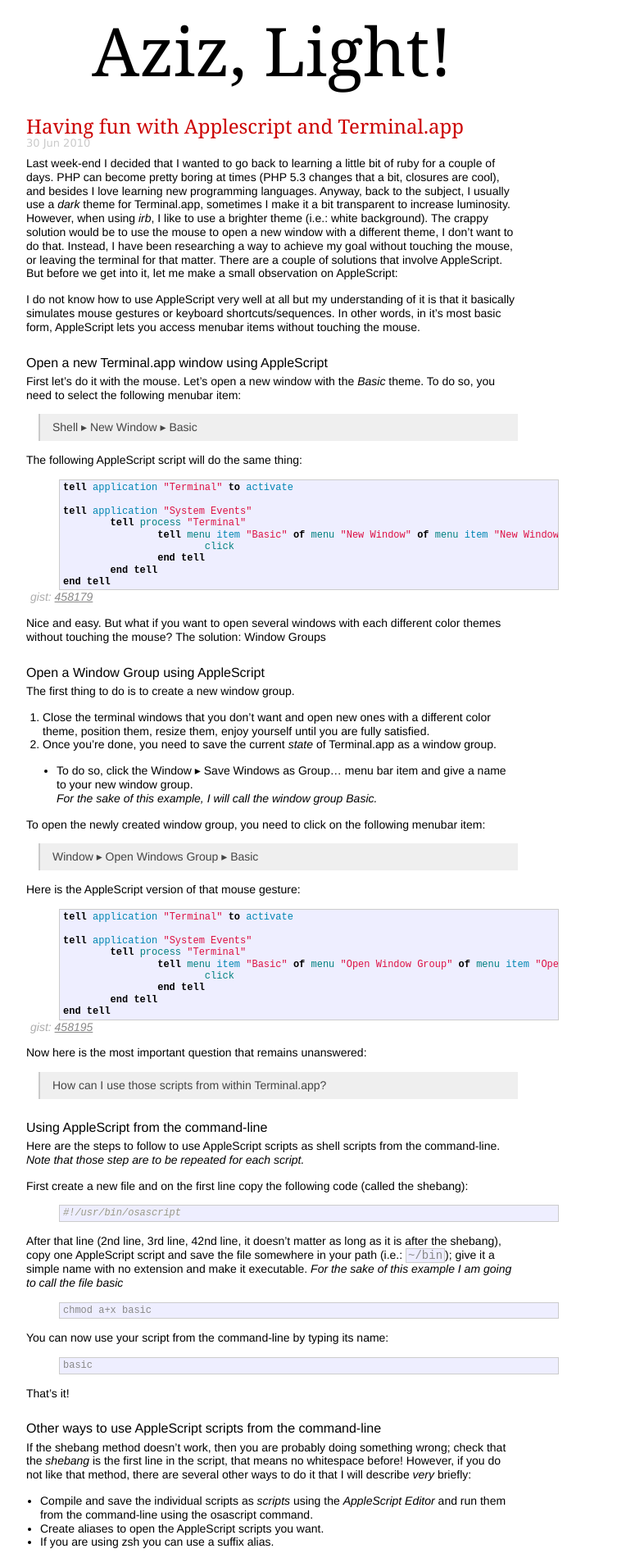
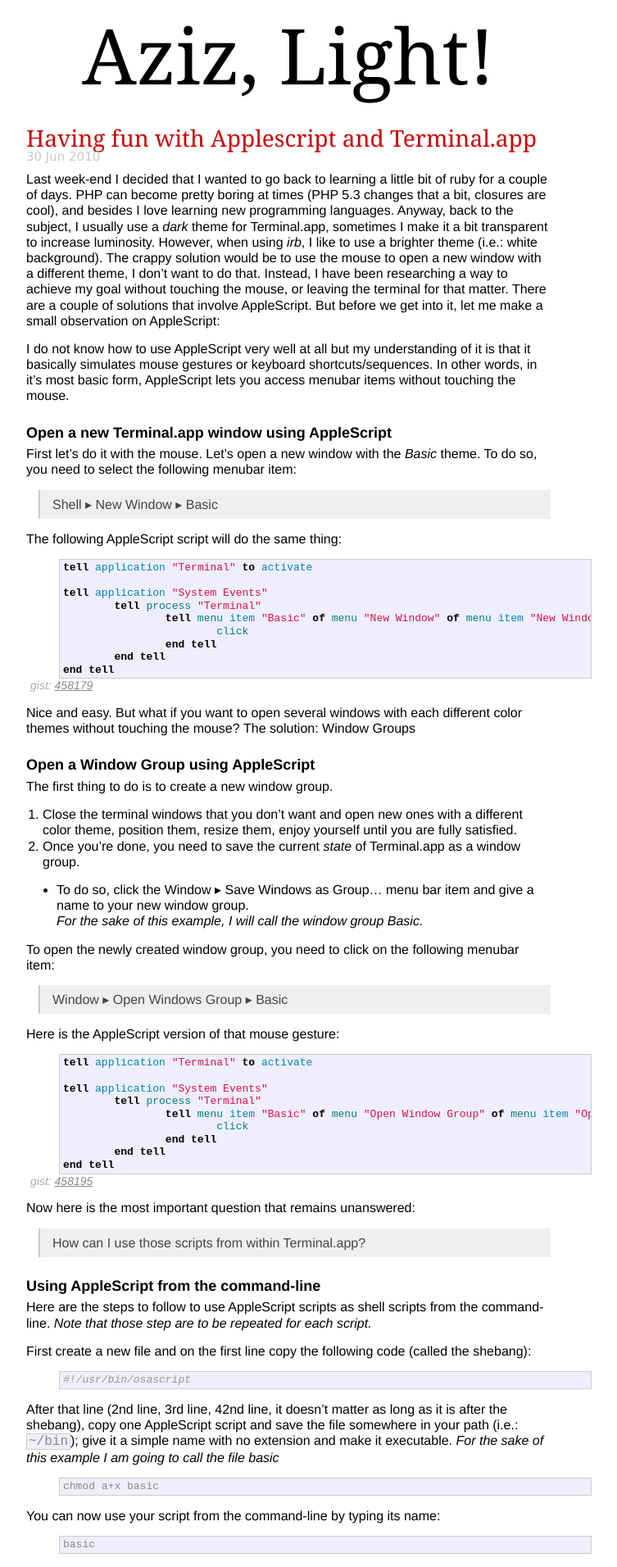
Before and after one commit to AzizLight/azizlight.github.com, a Jekyll site: the page built from _posts/2010-06-30-having-fun-with-applescript-and-terminal-app.markdown, in a window 1280 px wide. Shown: the top 1912 px of the page at 82% size, without its empty margins (8-761 px from the left). Built offline with Jekyll 4.4.1, drawn with Linux system fonts in a browser that asks for light colours.

Commit message:
- Increased font-size - Added favicon - Removed color change on hover on the title and the date - Set font-weight to bold on the level 3 headings (h3).

```diff
--- a/_layouts/default.html
+++ b/_layouts/default.html
@@ -7,11 +7,13 @@
 	<meta name="description" content="Aziz Light's blog." />
 	<meta name="author" content="Aziz Light" />
 
+	<link rel="shortcut icon" href="/favicon.ico">
 	<link rel="stylesheet" href="/css/style.css" />
 
 
 	<!-- Pygments syntax highlighting colors -->
 	<link rel="stylesheet" href="/css/syntax.css" />
+
 </head>
 <body>
 	<div id="page-wrap">
--- a/css/style.css
+++ b/css/style.css
@@ -56,7 +56,7 @@ Global Styling
 ----------------------------------------------------------------------------- */
 body
 {
-    font-size: 14px;
+    font-size: 16px; /* 14 */
     font-weight: lighter;
     font-family: "Helvetica Neue", Helvetica, Arial, sans-serif;
 }
@@ -116,12 +116,12 @@ IDs
 ----------------------------------------------------------------------------- */
 #page-wrap
 {
-    width: 600px;
+    width: 640px;
     margin-left: 40px;
 }
 h1#blog-title
 {
-    font-size: 82px;
+    font-size: 94px; /* 82 */
     font-family: Georgia, serif;
     text-align: center;
     margin: 20px 0 40px;
@@ -221,25 +221,17 @@ Single Post
 }
 .post h2.title
 {
-    font-size: 24px;
+    font-size: 28px; /* 24 */
     font-family: Georgia;
     color: #c00;
     margin-bottom: 2px;
 }
-.post h2.title:hover
-{
-    color: #d00;
-}
 .post .date
 {
-    font-size: 13px;
+    font-size: 15px; /* 13 */
     font-family: Verdana;
     color: #cacaca;
     margin-bottom: 10px;
-}
-.post .date:hover
-{
-    color: #acacac;
 }
 .post .content
 {
@@ -247,8 +239,8 @@ Single Post
 }
 .post .content h3
 {
-    font-size: 16px;
-    font-weight: normal;
+    font-size: 18px; /* 16 */
+    font-weight: bold;
     padding: 10px 0 5px;
 }
 .post .content h3 + ul
@@ -300,7 +292,7 @@ Footer
 }
 #footer p:last-child a
 {
-    font-size: 12px;
+    font-size: 13px; /* 12 */
 }
 #footer p:first-child a:hover span
 {
@@ -321,7 +313,7 @@ Footer
 }
 #footer ul li
 {
-    font-size: 12px;
+    font-size: 13px; /* 12 */
     padding: 5px 0;
 }
 #footer ul li a
--- a/css/syntax.css
+++ b/css/syntax.css
@@ -2,13 +2,13 @@
 /* code box */
 .highlight
 {
-    width: 600px;
+    width: 640px;
     margin-bottom: 15px;
     padding: 2px 4px;
     border: 1px solid #ccc;
     background-color: #eeeeff;
     font-family: 'Courier New',Courier,monospace;
-    font-size: 12px;
+    font-size: 13px; /* 12 */
     overflow-x: auto;
 }
 
@@ -19,6 +19,7 @@
     padding-left: 5px;
     color: #acacac;
     font-style: italic;
+    font-size: 14px;
 }
 
 /* Syntax highlighting */
```
Also changed, not shown: favicon.ico (added).
